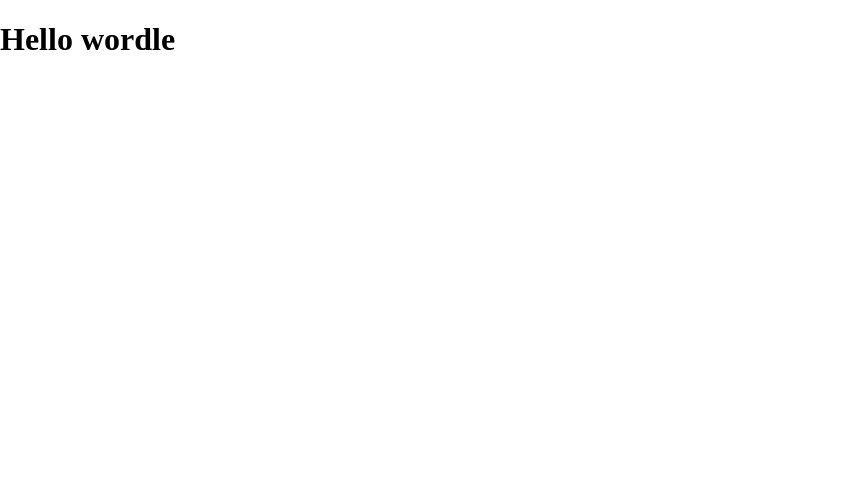
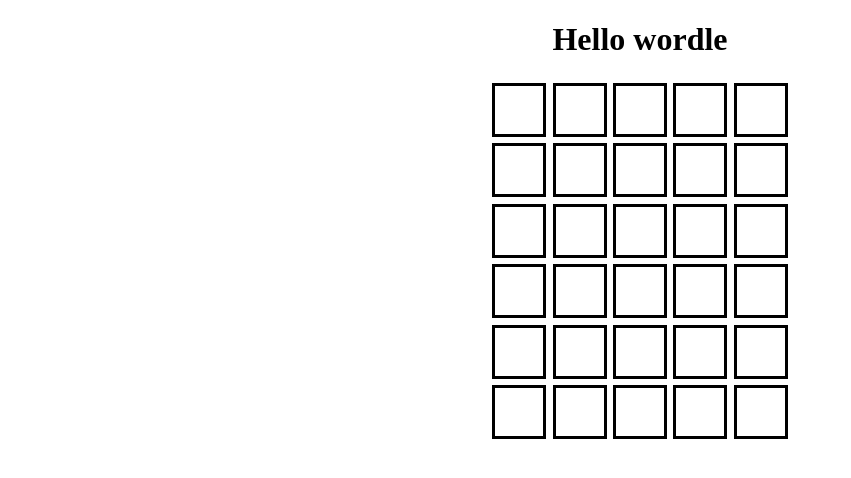
Before and after one commit to zimiin/JIMINS, a React (Create React App) app: page /wordle in a window 1280 px wide. Shown: the top 478 px of the page, without its empty margins (0-851 px from the left). Built offline with nearby package versions, Linux system fonts and the light colour scheme.

Commit message:
feat: 게임 틀 완성

```diff
--- /dev/null
+++ b/src/wordle/Wordle.css
@@ -0,0 +1,16 @@
+.wordle-container {
+  display: flex;
+  flex-direction: column;
+  align-items: center;
+}
+
+.block {
+  width: 3em;
+  height: 3em;
+  border: solid black;
+  margin: 0.2em;
+}
+
+.block-row {
+  display: flex;
+}
--- a/src/wordle/Wordle.tsx
+++ b/src/wordle/Wordle.tsx
@@ -1,9 +1,54 @@
-import React from "react"
+import React from 'react'
+import './Wordle.css'
 
 const Wordle = () => {
   return (
-    <div>
+    <div className='wordle-container'>
       <h1 className='font-bold underline'>Hello wordle</h1>
+      <div>
+        <div className='block-row'>
+          <div className='block' />
+          <div className='block' />
+          <div className='block' />
+          <div className='block' />
+          <div className='block' />
+        </div>
+        <div className='block-row'>
+          <div className='block' />
+          <div className='block' />
+          <div className='block' />
+          <div className='block' />
+          <div className='block' />
+        </div>
+        <div className='block-row'>
+          <div className='block' />
+          <div className='block' />
+          <div className='block' />
+          <div className='block' />
+          <div className='block' />
+        </div>
+        <div className='block-row'>
+          <div className='block' />
+          <div className='block' />
+          <div className='block' />
+          <div className='block' />
+          <div className='block' />
+        </div>
+        <div className='block-row'>
+          <div className='block' />
+          <div className='block' />
+          <div className='block' />
+          <div className='block' />
+          <div className='block' />
+        </div>
+        <div className='block-row'>
+          <div className='block' />
+          <div className='block' />
+          <div className='block' />
+          <div className='block' />
+          <div className='block' />
+        </div>
+      </div>
     </div>
   )
 }
```
Also changed, not shown: src/wordle/words.json (added, +18 -0 lines).
